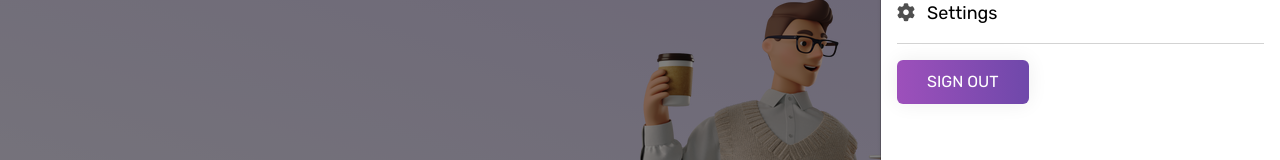
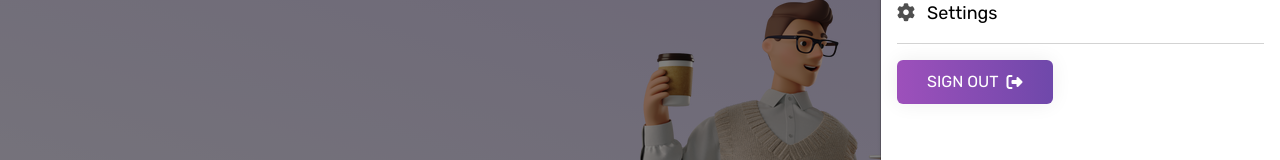
Before and after one commit to Yashcodes/CodeNesters-Frontend, a React (Create React App) app: page / in a window 1280 px wide. Both pictures are taken after a click on the picture 1226 px from the left and 32 px from the top of the page. Shown: the part 175-335 px from the top of the page. Built offline with nearby package versions, Linux system fonts and the light colour scheme.

Commit message:
Added sign out icons

```diff
--- a/src/components/Layout/Header.jsx
+++ b/src/components/Layout/Header.jsx
@@ -122,8 +122,8 @@ const Header = () => {
                         className="btn sidebar-btn fs-6"
                         onClick={() => localStorage.removeItem("auth")}
                       >
-                        <Link to={"/login"} className="text-white">
-                          Sign Out
+                        <Link to={"/login"} className="text-white d-flex flex-row align-items-center gap-2">
+                          Sign Out <MDBIcon fas icon="sign-out-alt" />
                         </Link>
                       </button>
                     </li>
```
